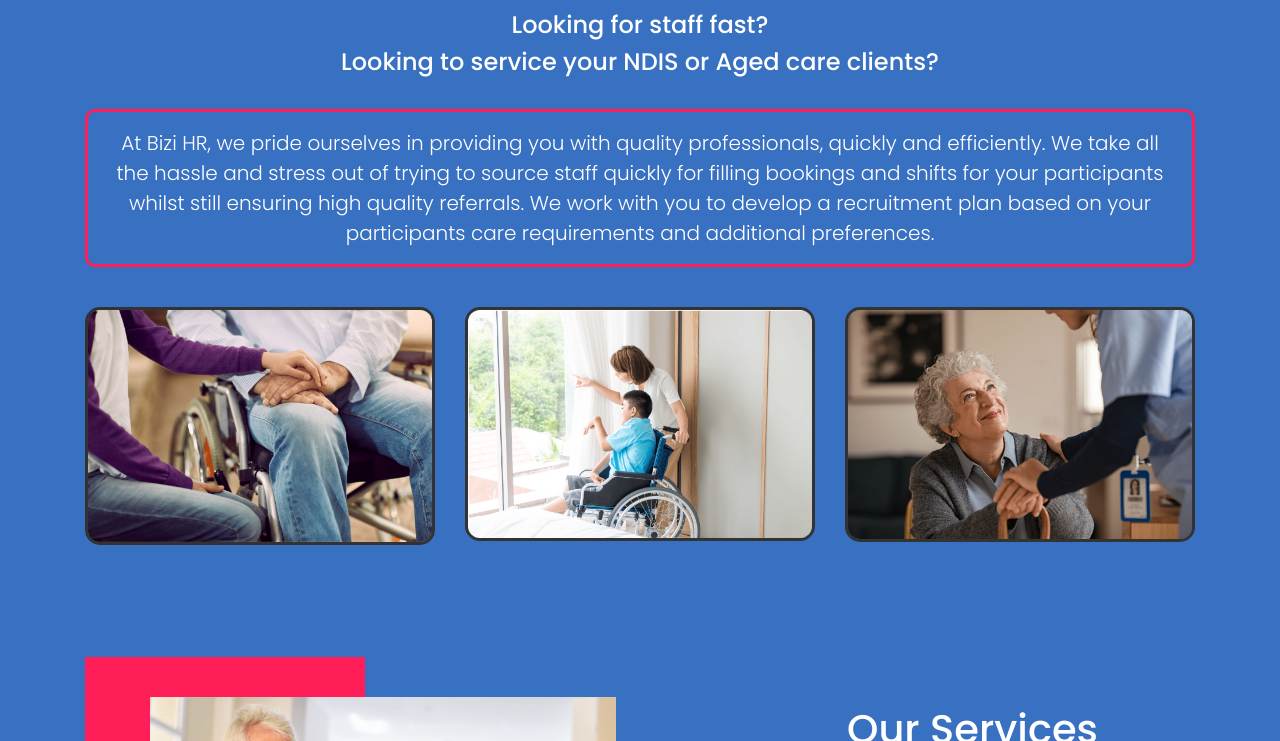
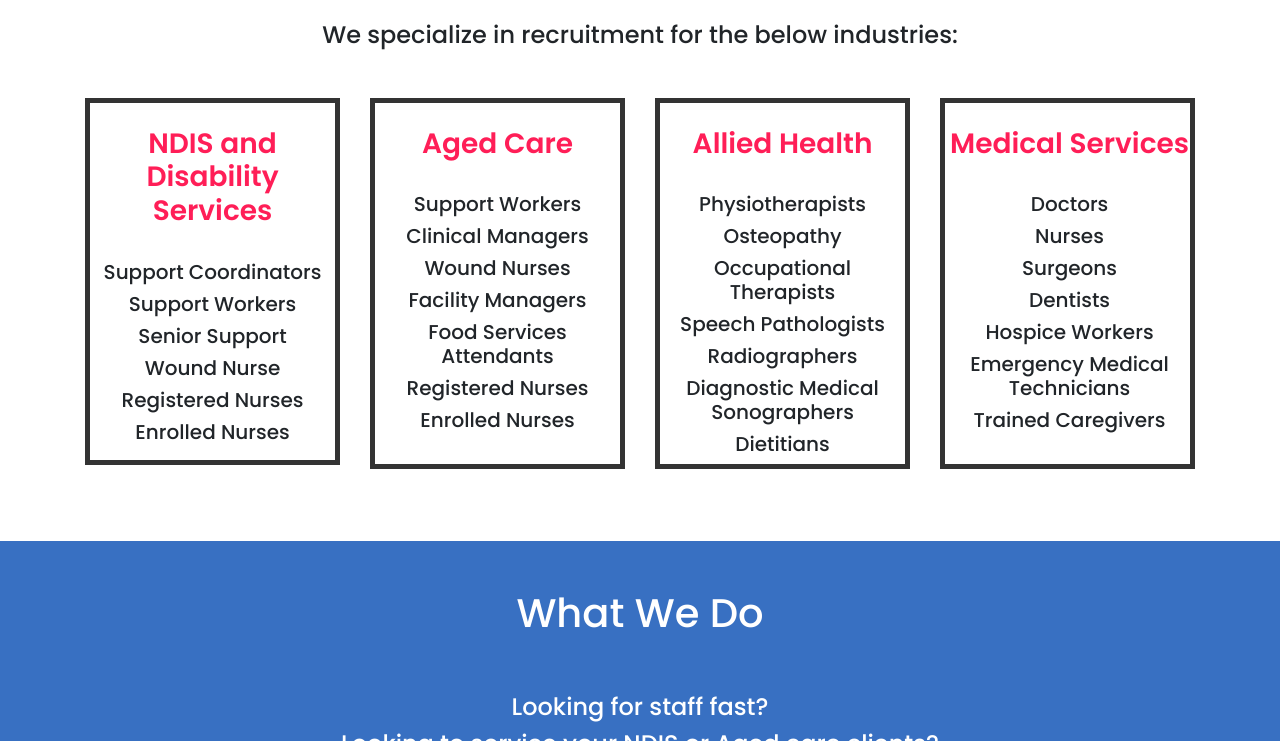
Before and after one commit to Faizan09876/bizih, a plain HTML site: page index.html in a window 1280 px wide. Shown: the part 733-1474 px from the top of the page. Drawn offline with nearby package versions, Linux system fonts and the light colour scheme.

Commit message:
new secton added

```diff
--- a/index.html
+++ b/index.html
@@ -62,6 +62,71 @@
 
          <a href="" class="btn btn-primary btn-header ">Learn More</a>
 
+   </div>
+ </section>
+
+ <!-- Section new -->
+ <section>
+   <div class="container py-5 text-center">
+     <h1 class="py-3 px-3 sec-newtitle">Recruitment</h1>
+     <h4 class="py-3">We specialize in recruitment for the below industries:</h4>
+     <div class="row">
+       <div class="col-md-3 py-4">
+         <div class="sec-newbox pb-2">
+           <h3 class="sec5-text1 py-4" >NDIS and Disability Services</h3>
+           <h5>Support Coordinators</h5>
+           <h5>Support Workers</h5>
+           <h5>Senior Support</h5>
+  <h5>Wound Nurse</h5>
+           <h5>Registered Nurses</h5>
+           <h5>Enrolled Nurses</h5>
+         </div>
+
+       </div>
+       <div class="col-md-3 py-4">
+<div class="sec-newbox pb-4">
+  <h3 class="sec5-text1 py-4">Aged Care</h3>
+  <h5>Support Workers</h5>
+  <h5>Clinical Managers</h5>
+  <h5>Wound Nurses</h5>
+  <h5>Facility Managers</h5>
+  <h5>Food Services Attendants</h5>
+  <h5>Registered Nurses</h5>
+  <h5>Enrolled Nurses</h5>
+</div>
+
+       </div>
+       <div class="col-md-3 py-4">
+
+         <div class="sec-newbox ">
+           <h3 class="sec5-text1 py-4">Allied Health</h3>
+           <h5>Physiotherapists</h5>
+           <h5>Osteopathy</h5>
+           <h5>Occupational Therapists</h5>
+           <h5>Speech Pathologists</h5>
+           <h5>Radiographers</h5>
+           <h5>Diagnostic Medical Sonographers</h5>
+           <h5>Dietitians</h5>
+         </div>
+
+       </div>
+       <div class="col-md-3 py-4">
+
+         <div class="sec-newbox pb-4 pl-1">
+           <h3 class="sec5-text1 py-4">Medical Services</h3>
+           <h5>Doctors</h5>
+           <h5>Nurses</h5>
+           <h5>Surgeons</h5>
+           <h5>Dentists</h5>
+           <h5>Hospice Workers</h5>
+           <h5>Emergency Medical Technicians</h5>
+           <h5>Trained Caregivers</h5>
+         </div>
+
+
+
+       </div>
+     </div>
    </div>
  </section>
 
--- a/styles.css
+++ b/styles.css
@@ -153,3 +153,15 @@
 .footer-link:hover{
   color: #ff1e57;
 }
+
+/* Section New */
+
+.sec-newbox{
+  border: 5px solid #333333;
+}
+
+.sec-newtitle{
+  border: 5px solid #ff1e57;
+  border-radius: 10px;
+  display: inline-block;
+}
```
